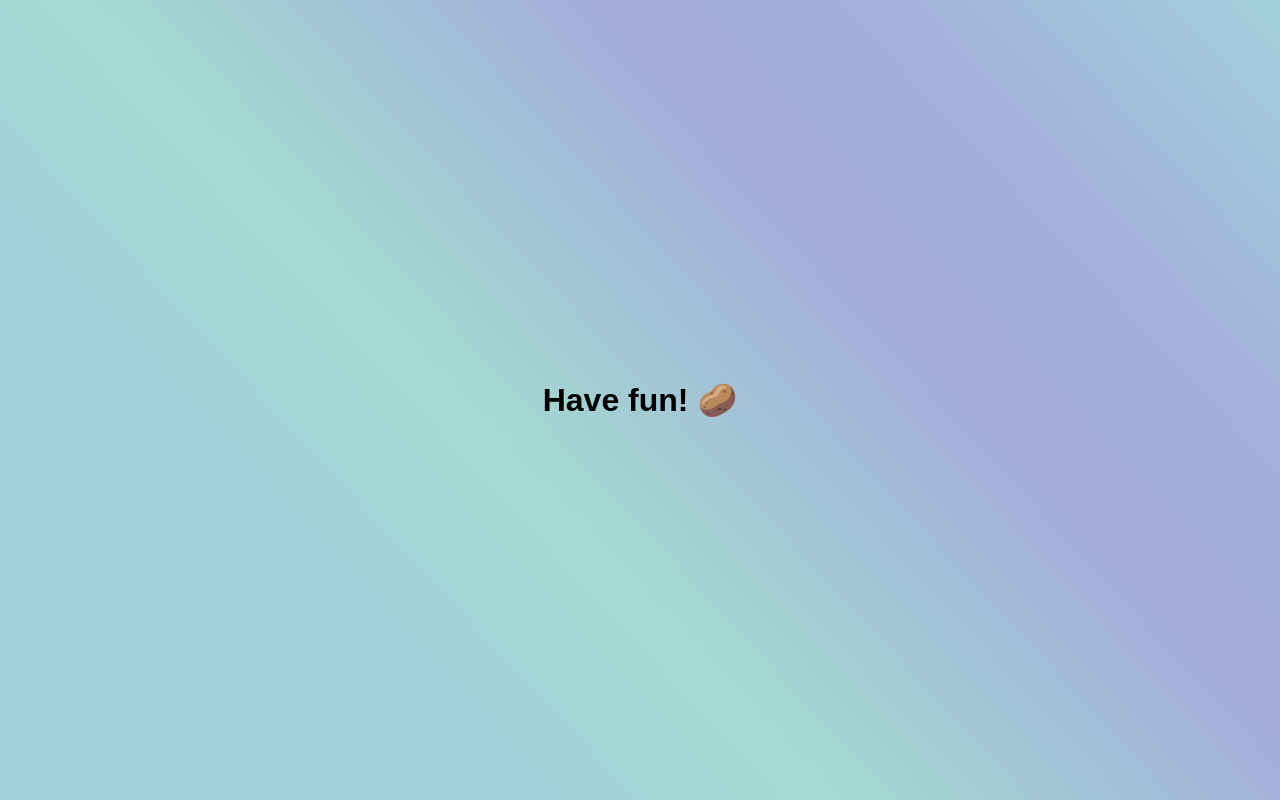
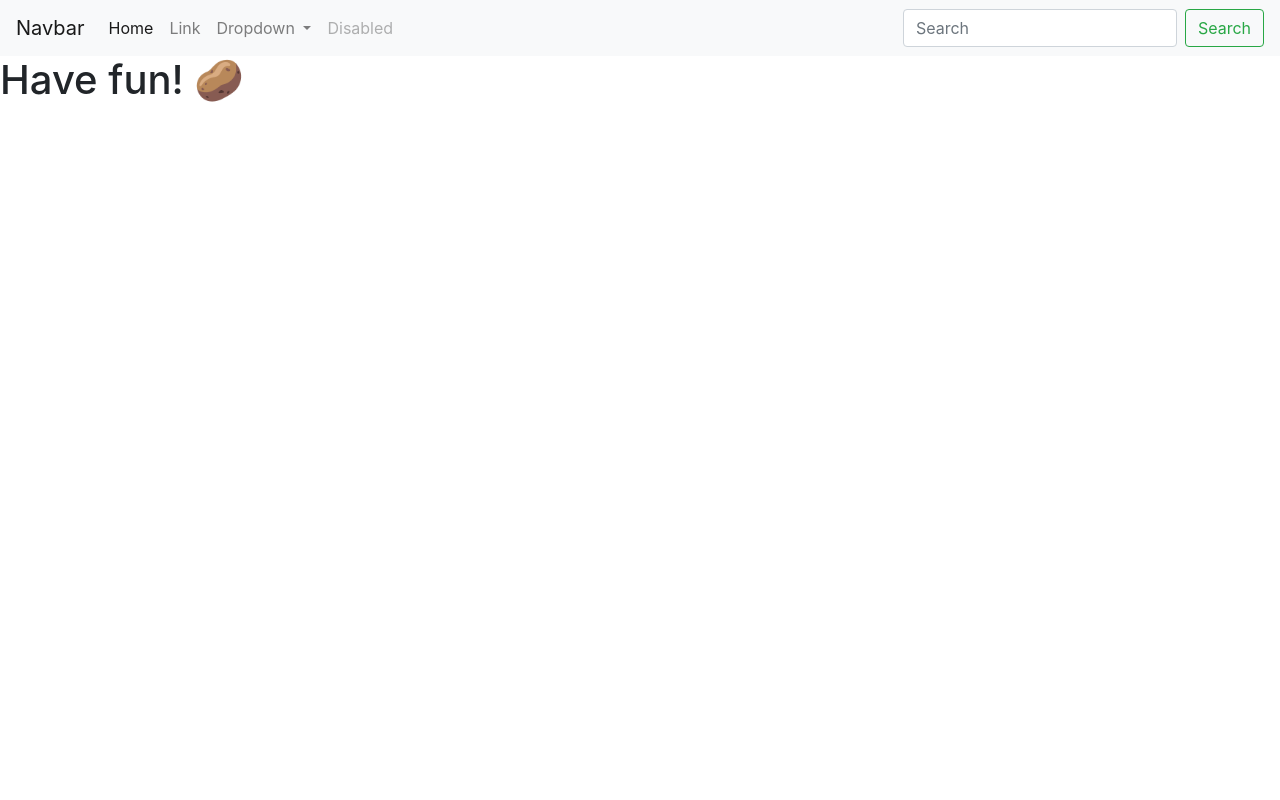
Before and after one commit to John-MBDP/PasswordKeepR, a Node server app: page / in a window 1280 px wide. Run offline with Node 20, Linux system fonts and the light colour scheme; style sheets or scripts are compiled from the project's sources; some libraries are stand-ins or nearby versions.

Commit message:
merged from EJS-Templates

```diff
--- a/package.json
+++ b/package.json
@@ -14,7 +14,7 @@
   "dependencies": {
     "chalk": "^2.4.2",
     "dotenv": "^2.0.0",
-    "ejs": "^2.6.2",
+    "ejs": "^3.1.6",
     "express": "^4.17.1",
     "morgan": "^1.9.1",
     "pg": "^8.5.0",
--- a/styles/main.scss
+++ b/styles/main.scss
@@ -1,17 +1,17 @@
-body {
-  display: flex;
-  justify-content: center;
-  align-items: center;
-  min-height: 100vh;
+// body {
+//   display: flex;
+//   justify-content: center;
+//   align-items: center;
+//   min-height: 100vh;
 
-  background: rgb(163, 208, 219);
-  background: linear-gradient(
-    227deg,
-    rgba(163, 208, 219, 1) 0%,
-    rgba(163, 176, 219, 1) 20%,
-    rgba(163, 173, 219, 1) 34%,
-    rgba(163, 219, 208, 1) 59%,
-    rgba(163, 208, 219, 1) 74%,
-    rgba(163, 208, 219, 1) 100%
-  );
-}
+//   background: rgb(163, 208, 219);
+//   background: linear-gradient(
+//     227deg,
+//     rgba(163, 208, 219, 1) 0%,
+//     rgba(163, 176, 219, 1) 20%,
+//     rgba(163, 173, 219, 1) 34%,
+//     rgba(163, 219, 208, 1) 59%,
+//     rgba(163, 208, 219, 1) 74%,
+//     rgba(163, 208, 219, 1) 100%
+//   );
+// }
--- a/views/index.ejs
+++ b/views/index.ejs
@@ -1,6 +1,5 @@
 <!DOCTYPE html>
 <html lang="en">
-
   <head>
     <title>Home Page</title>
 
@@ -8,13 +7,19 @@
     <link rel="stylesheet" href="/vendor/border-box.css" type="text/css" />
     <link rel="stylesheet" href="/styles/main.css" type="text/css" />
     <link rel="stylesheet" href="/styles/layout.css" type="text/css" />
+    <link
+      rel="stylesheet"
+      href="https://stackpath.bootstrapcdn.com/bootstrap/4.2.1/css/bootstrap.min.css"
+      integrity="sha384-GJzZqFGwb1QTTN6wy59ffF1BuGJpLSa9DkKMp0DgiMDm4iYMj70gZWKYbI706tWS"
+      crossorigin="anonymous"
+    />
 
     <script type="text/javascript" src="/vendor/jquery-3.0.0.js"></script>
     <script type="text/javascript" src="/scripts/app.js"></script>
   </head>
 
   <body>
+    <%- include ("./partials/_header") %>
     <h1>Have fun! 🥔</h1>
   </body>
-
 </html>
--- /dev/null
+++ b/views/partials/_header.ejs
@@ -0,0 +1,60 @@
+<nav class="navbar navbar-expand-lg navbar-light bg-light">
+  <a class="navbar-brand" href="#">Navbar</a>
+  <button
+    class="navbar-toggler"
+    type="button"
+    data-toggle="collapse"
+    data-target="#navbarSupportedContent"
+    aria-controls="navbarSupportedContent"
+    aria-expanded="false"
+    aria-label="Toggle navigation"
+  >
+    <span class="navbar-toggler-icon"></span>
+  </button>
+
+  <div class="collapse navbar-collapse" id="navbarSupportedContent">
+    <ul class="navbar-nav mr-auto">
+      <li class="nav-item active">
+        <a class="nav-link" href="#"
+          >Home <span class="sr-only">(current)</span></a
+        >
+      </li>
+      <li class="nav-item">
+        <a class="nav-link" href="#">Link</a>
+      </li>
+      <li class="nav-item dropdown">
+        <a
+          class="nav-link dropdown-toggle"
+          href="#"
+          id="navbarDropdown"
+          role="button"
+          data-toggle="dropdown"
+          aria-haspopup="true"
+          aria-expanded="false"
+        >
+          Dropdown
+        </a>
+        <div class="dropdown-menu" aria-labelledby="navbarDropdown">
+          <a class="dropdown-item" href="#">Action</a>
+          <a class="dropdown-item" href="#">Another action</a>
+          <div class="dropdown-divider"></div>
+          <a class="dropdown-item" href="#">Something else here</a>
+        </div>
+      </li>
+      <li class="nav-item">
+        <a class="nav-link disabled" href="#">Disabled</a>
+      </li>
+    </ul>
+    <form class="form-inline my-2 my-lg-0">
+      <input
+        class="form-control mr-sm-2"
+        type="search"
+        placeholder="Search"
+        aria-label="Search"
+      />
+      <button class="btn btn-outline-success my-2 my-sm-0" type="submit">
+        Search
+      </button>
+    </form>
+  </div>
+</nav>
```
Also changed, not shown: 1 other file. Lines whose indentation alone changed are shown as unchanged.
